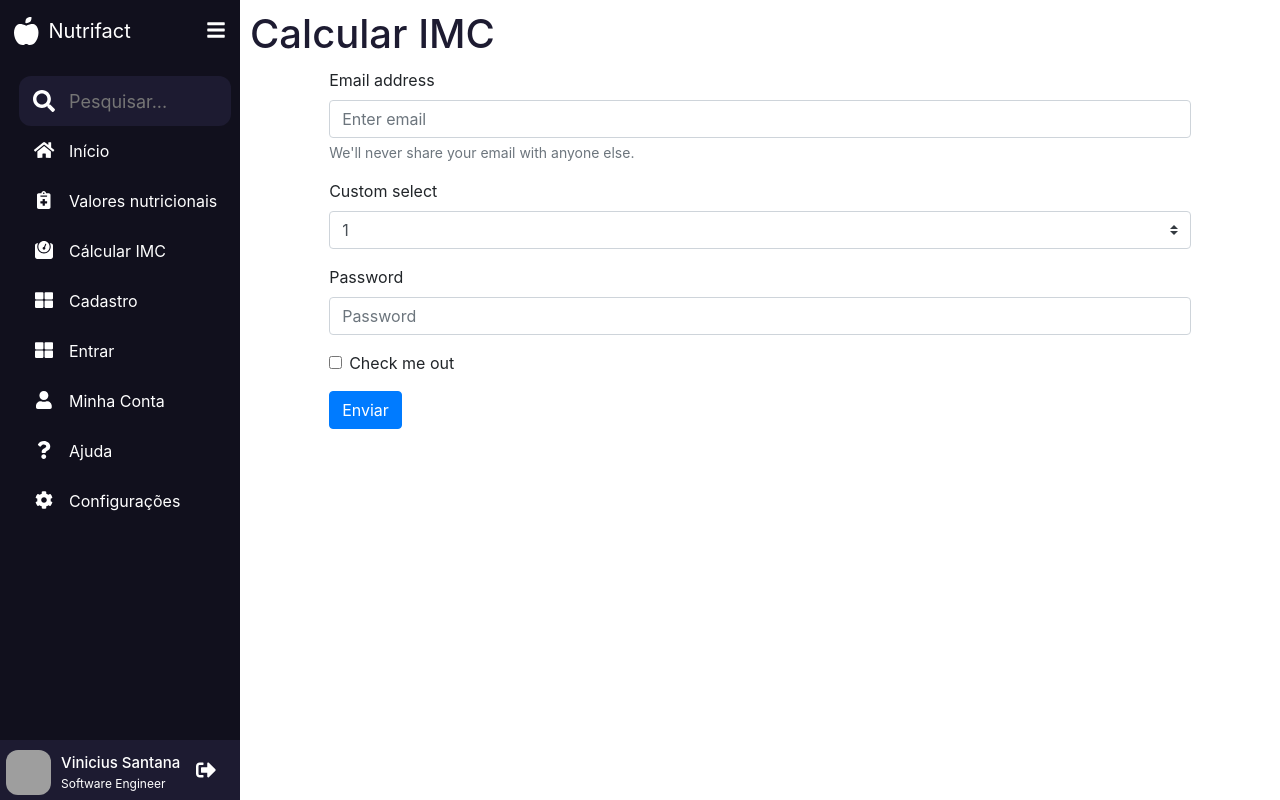
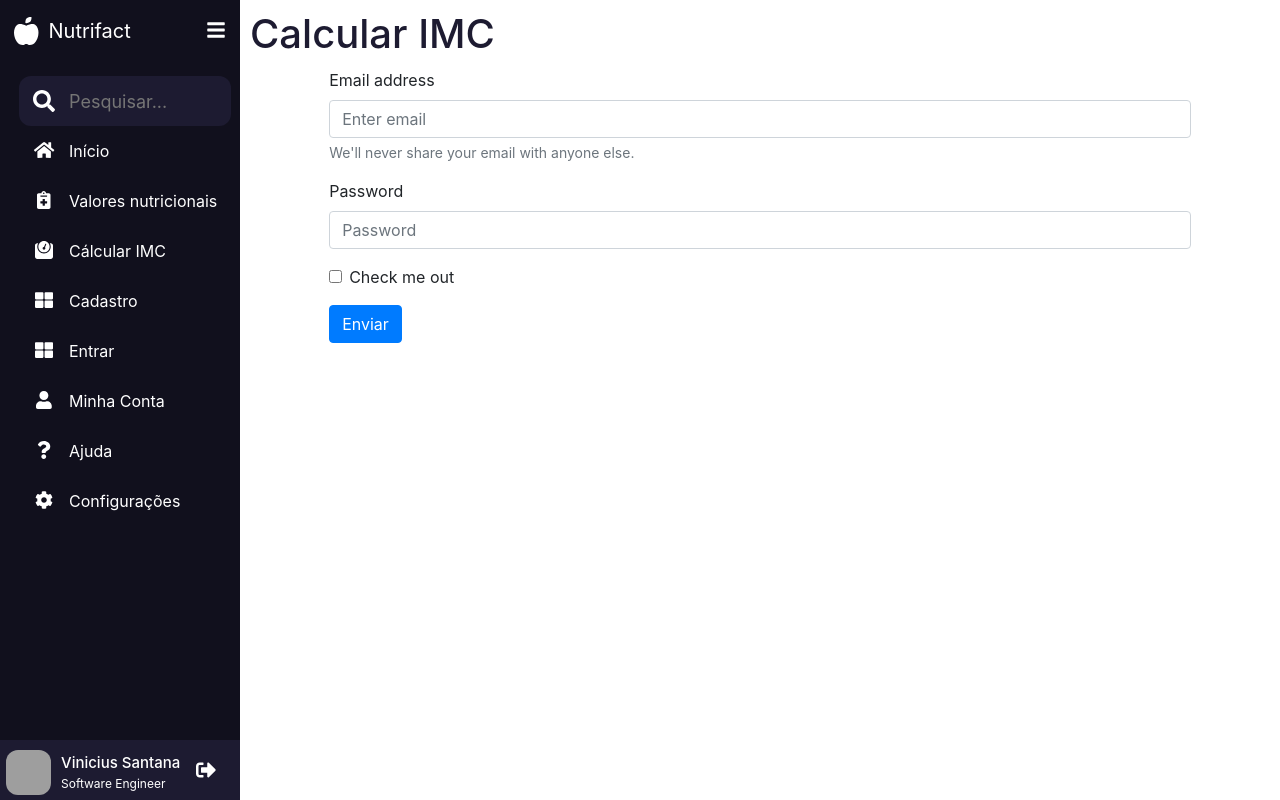
Before and after one commit to ga-felix/NutriFact, a Next.js app in the folder next-js-react-bootstrap/: page /calcular-imc in a window 1280 px wide. Built offline with nearby package versions, Linux system fonts and the light colour scheme; grey boxes are pictures that could not be loaded.

Commit message:
tirando a api

```diff
--- a/next-js-react-bootstrap/pages/calcular-imc.js
+++ b/next-js-react-bootstrap/pages/calcular-imc.js
@@ -27,16 +27,6 @@ export default function Home () {
                   We'll never share your email with anyone else.
                 </Form.Text>
               </Form.Group>
-              <Form.Group controlId='exampleForm.SelectCustom'>
-                <Form.Label>Custom select</Form.Label>
-                <Form.Control as='select' custom>
-                  <option>1</option>
-                  <option>2</option>
-                  <option>3</option>
-                  <option>4</option>
-                  <option>5</option>
-                </Form.Control>
-              </Form.Group>
 
               <Form.Group className='mb-3' controlId='formBasicPassword'>
                 <Form.Label>Password</Form.Label>
```
